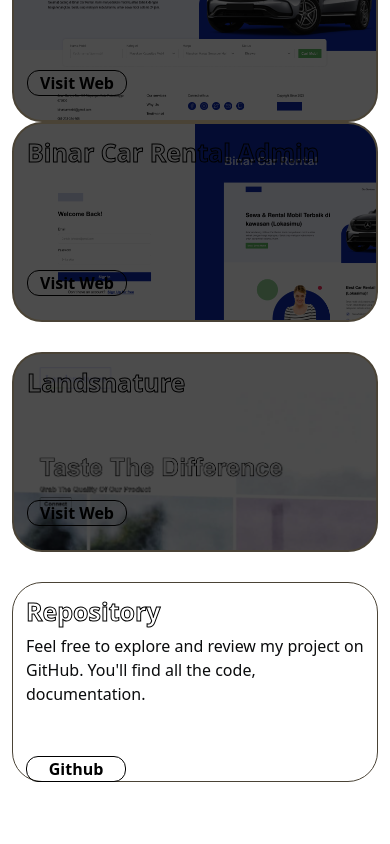
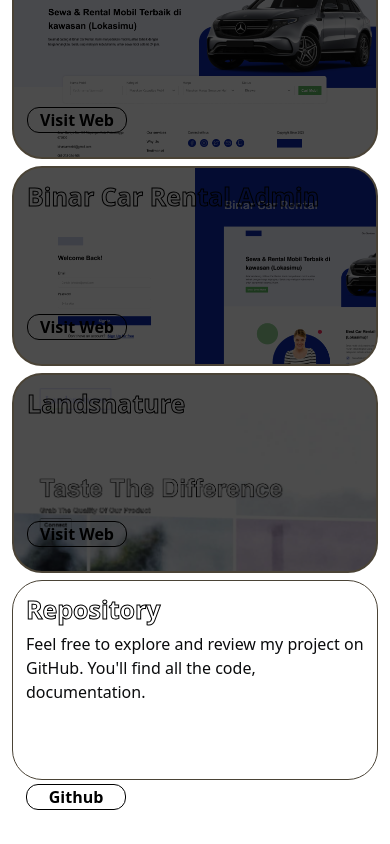
Before and after one commit to Hawinf/hawinf, a Next.js app: page / in a window 390 px wide. Shown: the part 880-1724 px from the top of the page. Built offline with nearby package versions, Linux system fonts and the light colour scheme.

Commit message:
change the bg

```diff
--- a/components/Tools/tool.module.css
+++ b/components/Tools/tool.module.css
@@ -3,7 +3,7 @@
     /* background-color: rgb(192, 235, 249); */
     padding: 70px 0;
     /* position: sticky; */
-    color: #365FA0;
+    /* color: #365FA0; */
 }
 .tool-judul {
     font-size: 70px;
--- a/components/about/about.module.css
+++ b/components/about/about.module.css
@@ -80,7 +80,7 @@
     width: 115px;
 }
 .card-work-3 {
-    margin-top: 30px;
+    margin-top: 10px;
     filter: brightness(0.3);
     background-image: url('../../assets/images/landsnature.png');
     height: 200px;
@@ -118,7 +118,7 @@
 
 .card-work-4 {
     filter: brightness(0.3);
-    margin-top: 30px;
+    margin-top: 10px;
     border: 1px solid wheat;
     border-radius: 30px;
     height: 200px;
@@ -155,3 +155,30 @@
     background-color: wheat;
     width: 115px;
 }
+
+@media (max-width:992px) {
+    .card-work-4 .ongithub {
+        margin-top: 20px;
+    }
+}
+
+@media (max-width:768px) {
+    .card-work-1 {
+        margin-top: 5px;
+    }
+    .card-judul h1 {
+        margin-bottom: 40px;
+    }
+    .card-work-2 {
+        margin-top: 7px;
+    }
+    .card-work-3 {
+        margin-top: 7px;
+    }
+    .card-work-4 {
+        margin-top: 7px;
+    }
+    .card-work-4 .ongithub {
+        margin-top: 80px;
+    }
+}
--- a/components/footer/Footer.tsx
+++ b/components/footer/Footer.tsx
@@ -46,7 +46,9 @@
                                         className={FooterStyle['icon-sosmed']}
                                     />
                                 </Link>
+
                             </div>
+                            {/* <p>© 2023 Hawinf. All rights reserved</p> */}
                         </div>
                 </div>
             </div>
--- a/components/footer/footer.module.css
+++ b/components/footer/footer.module.css
@@ -49,3 +49,23 @@
     width: 26px;
     height: 26px;
 }
+
+@media (max-width:768px) {
+    .footer-content {
+        display: block;
+        text-align: center;
+
+    }
+    .footer-left {
+        margin-bottom: 30px;
+    }
+    .footer-left .copyright {
+        display: none;
+    }
+    .footer-right {
+        justify-content: center;
+    }
+    .sosmed {
+        display: block;
+    }
+}
```
Also changed, not shown: styles/globals.css.
